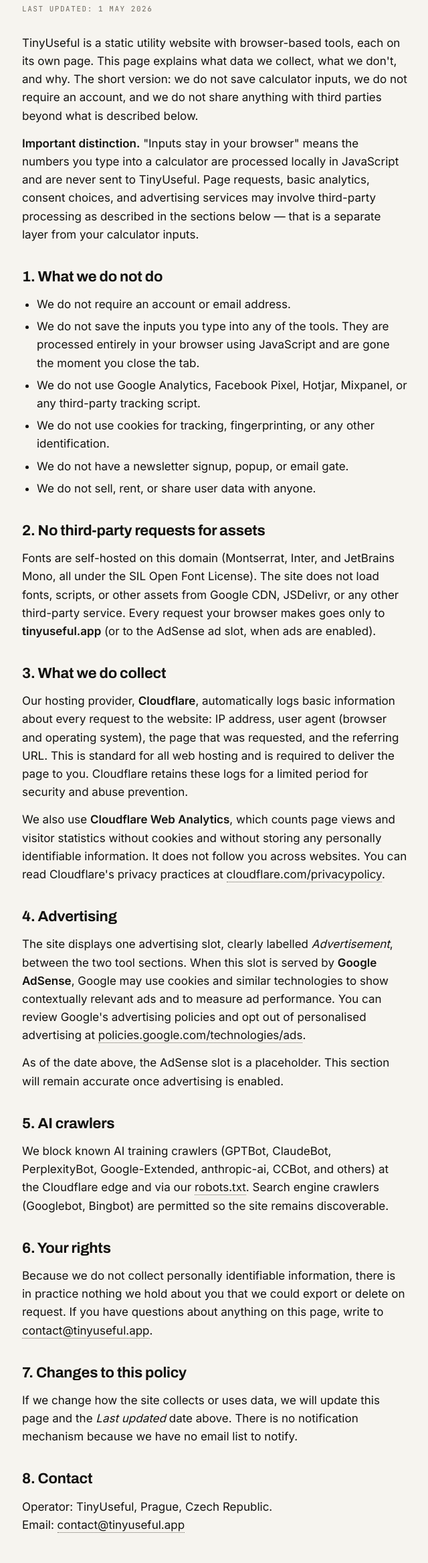
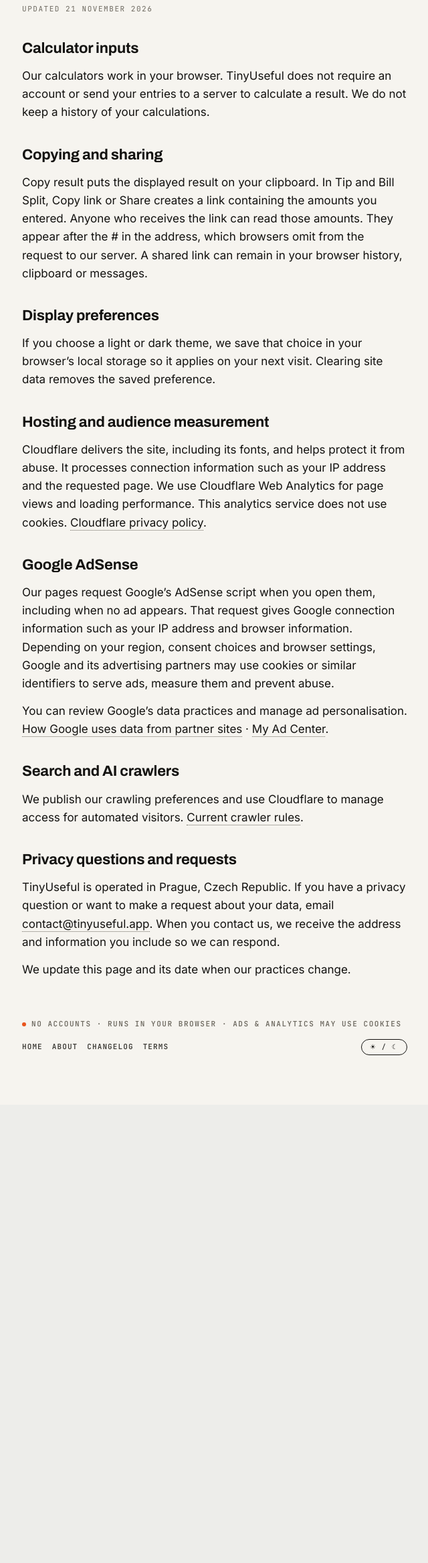
Before and after one commit to jetotakto/tinyuseful, a plain HTML site: page privacy.html in a window 1280 px wide. Shown: the part 171-2504 px from the top of the page at 67% size, without its empty margins (319-959 px from the left). After the commit the page ends 1820 px from the top, so only its background shows below. Drawn offline with Linux system fonts and the light colour scheme.

Commit message:
Bound calculator work, clarify privacy and package only public site assets

```diff
--- a/privacy.html
+++ b/privacy.html
@@ -3,7 +3,7 @@
 <head>
 <meta charset="UTF-8" />
 <meta name="viewport" content="width=device-width, initial-scale=1, viewport-fit=cover" />
-<title>Privacy Policy — Inputs Stay in Your Browser | TinyUseful</title>
+<title>Privacy Policy — Calculator Data and Advertising | TinyUseful</title>
 <meta name="description" content="TinyUseful does not save calculator inputs or require an account. Basic hosting, analytics, consent, and advertising services are explained here." />
 <link rel="canonical" href="https://www.tinyuseful.app/privacy">
 <link rel="icon" href="/favicon.ico" sizes="32x32">
@@ -50,99 +50,38 @@
 
   <article class="hf-prose">
     <h1>Privacy Policy</h1>
-    <p class="lastmod">Last updated: 1 May 2026</p>
+    <p class="lastmod">Updated 21 November 2026</p>
 
-    <p>
-      TinyUseful is a static utility website with browser-based tools, each on its own page. This page explains
-      what data we collect, what we don't, and why. The short version: we do not save calculator inputs,
-      we do not require an account, and we do not share anything with third
-      parties beyond what is described below.
-    </p>
+    <h2>Calculator inputs</h2>
 
-    <p>
-      <strong>Important distinction.</strong> "Inputs stay in your browser" means the numbers
-      you type into a calculator are processed locally in JavaScript and are never sent to
-      TinyUseful. Page requests, basic analytics, consent choices, and advertising services
-      may involve third-party processing as described in the sections below — that is a
-      separate layer from your calculator inputs.
-    </p>
+    <p>Our calculators work in your browser. TinyUseful does not require an account or send your entries to a server to calculate a result. We do not keep a history of your calculations.</p>
 
-    <h2>1. What we do not do</h2>
-    <ul>
-      <li>We do not require an account or email address.</li>
-      <li>We do not save the inputs you type into any of the tools. They are processed entirely in your browser using JavaScript and are gone the moment you close the tab.</li>
-      <li>We do not use Google Analytics, Facebook Pixel, Hotjar, Mixpanel, or any third-party tracking script.</li>
-      <li>We do not use cookies for tracking, fingerprinting, or any other identification.</li>
-      <li>We do not have a newsletter signup, popup, or email gate.</li>
-      <li>We do not sell, rent, or share user data with anyone.</li>
-    </ul>
+    <h2>Copying and sharing</h2>
 
-    <h2>2. No third-party requests for assets</h2>
-    <p>
-      Fonts are self-hosted on this domain (Montserrat, Inter, and JetBrains Mono,
-      all under the SIL Open Font License). The site does not load fonts, scripts, or
-      other assets from Google CDN, JSDelivr, or any other third-party service.
-      Every request your browser makes goes only to <strong>tinyuseful.app</strong>
-      (or to the AdSense ad slot, when ads are enabled).
-    </p>
+    <p>Copy result puts the displayed result on your clipboard. In Tip and Bill Split, Copy link or Share creates a link containing the amounts you entered. Anyone who receives the link can read those amounts. They appear after the # in the address, which browsers omit from the request to our server. A shared link can remain in your browser history, clipboard or messages.</p>
 
-    <h2>3. What we do collect</h2>
-    <p>
-      Our hosting provider, <strong>Cloudflare</strong>, automatically logs basic
-      information about every request to the website: IP address, user agent (browser
-      and operating system), the page that was requested, and the referring URL.
-      This is standard for all web hosting and is required to deliver the page to you.
-      Cloudflare retains these logs for a limited period for security and abuse prevention.
-    </p>
-    <p>
-      We also use <strong>Cloudflare Web Analytics</strong>, which counts page views and
-      visitor statistics without cookies and without storing any personally identifiable
-      information. It does not follow you across websites. You can read Cloudflare's
-      privacy practices at <a href="https://www.cloudflare.com/privacypolicy/">cloudflare.com/privacypolicy</a>.
-    </p>
+    <h2>Display preferences</h2>
 
-    <h2>4. Advertising</h2>
-    <p>
-      The site displays one advertising slot, clearly labelled <em>Advertisement</em>,
-      between the two tool sections. When this slot is served by <strong>Google AdSense</strong>,
-      Google may use cookies and similar technologies to show contextually relevant ads
-      and to measure ad performance. You can review Google's advertising policies and opt
-      out of personalised advertising at
-      <a href="https://policies.google.com/technologies/ads">policies.google.com/technologies/ads</a>.
-    </p>
-    <p>
-      As of the date above, the AdSense slot is a placeholder. This section will remain
-      accurate once advertising is enabled.
-    </p>
+    <p>If you choose a light or dark theme, we save that choice in your browser’s local storage so it applies on your next visit. Clearing site data removes the saved preference.</p>
 
-    <h2>5. AI crawlers</h2>
-    <p>
-      We block known AI training crawlers (GPTBot, ClaudeBot, PerplexityBot, Google-Extended,
-      anthropic-ai, CCBot, and others) at the Cloudflare edge and via our
-      <a href="/robots.txt">robots.txt</a>. Search engine crawlers (Googlebot, Bingbot)
-      are permitted so the site remains discoverable.
-    </p>
+    <h2>Hosting and audience measurement</h2>
 
-    <h2>6. Your rights</h2>
-    <p>
-      Because we do not collect personally identifiable information, there is in practice
-      nothing we hold about you that we could export or delete on request. If you have
-      questions about anything on this page, write to
-      <a href="mailto:contact@tinyuseful.app">contact@tinyuseful.app</a>.
-    </p>
+    <p>Cloudflare delivers the site, including its fonts, and helps protect it from abuse. It processes connection information such as your IP address and the requested page. We use Cloudflare Web Analytics for page views and loading performance. This analytics service does not use cookies. <a href="https://www.cloudflare.com/privacypolicy/">Cloudflare privacy policy</a>.</p>
 
-    <h2>7. Changes to this policy</h2>
-    <p>
-      If we change how the site collects or uses data, we will update this page and the
-      <em>Last updated</em> date above. There is no notification mechanism because we have
-      no email list to notify.
-    </p>
+    <h2>Google AdSense</h2>
 
-    <h2>8. Contact</h2>
-    <p>
-      Operator: TinyUseful, Prague, Czech Republic.<br>
-      Email: <a href="mailto:contact@tinyuseful.app">contact@tinyuseful.app</a>
-    </p>
+    <p>Our pages request Google’s AdSense script when you open them, including when no ad appears. That request gives Google connection information such as your IP address and browser information. Depending on your region, consent choices and browser settings, Google and its advertising partners may use cookies or similar identifiers to serve ads, measure them and prevent abuse.</p>
+
+    <p>You can review Google’s data practices and manage ad personalisation. <a href="https://policies.google.com/technologies/partner-sites">How Google uses data from partner sites</a> · <a href="https://myadcenter.google.com/">My Ad Center</a>.</p>
+
+    <h2>Search and AI crawlers</h2>
+    <p>We publish our crawling preferences and use Cloudflare to manage access for automated visitors. <a href="/robots.txt">Current crawler rules</a>.</p>
+
+    <h2>Privacy questions and requests</h2>
+
+    <p>TinyUseful is operated in Prague, Czech Republic. If you have a privacy question or want to make a request about your data, email <a href="mailto:contact@tinyuseful.app">contact@tinyuseful.app</a>. When you contact us, we receive the address and information you include so we can respond.</p>
+
+    <p>We update this page and its date when our practices change.</p>
   </article>
 
   <div class="hf-trust">No accounts &middot; runs in your browser &middot; ads &amp; analytics may use cookies</div>
```
Also changed, not shown: about.html (+5 -25 lines), bill-split-calculator/index.html (+13 -12 lines), compound-interest-calculator/index.html (+11 -7 lines), index.html (+3 -3 lines), scripts/build-site.mjs (added, +32 -0 lines), README.md, 1 other file.
